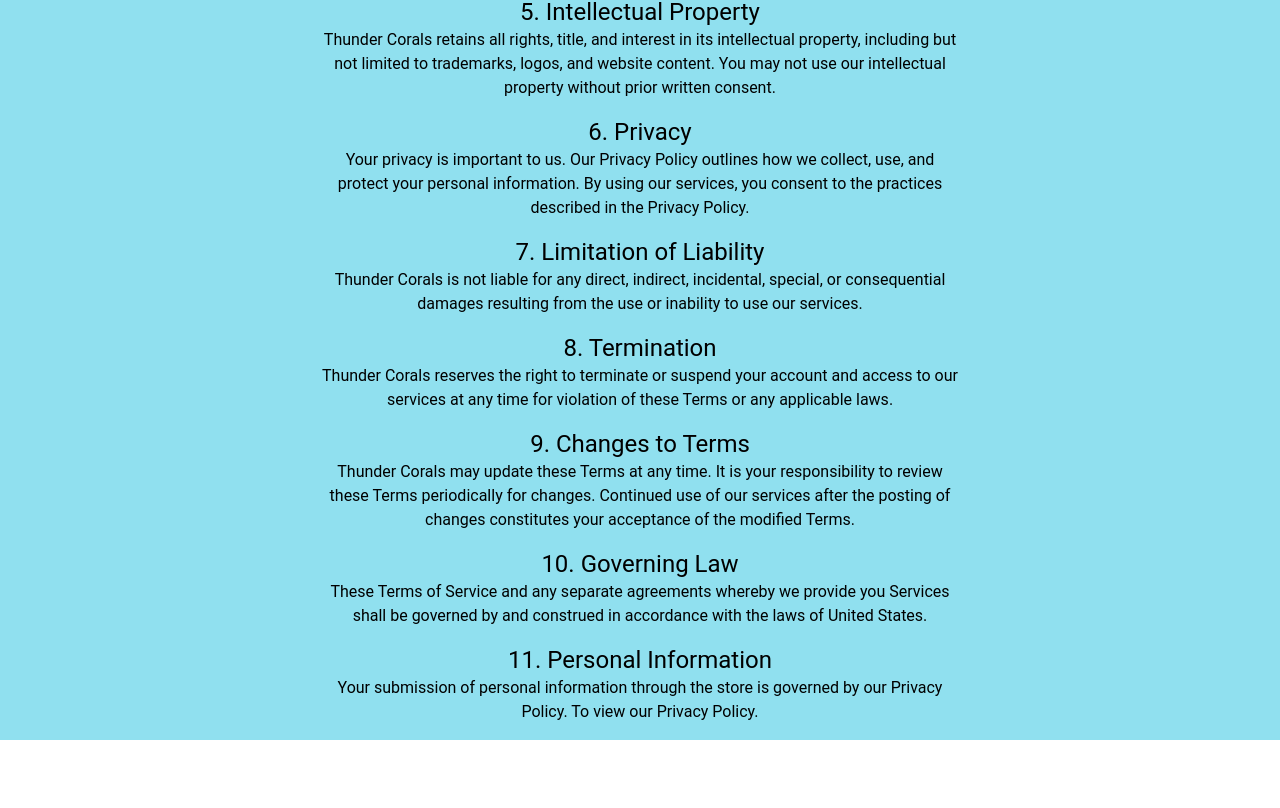
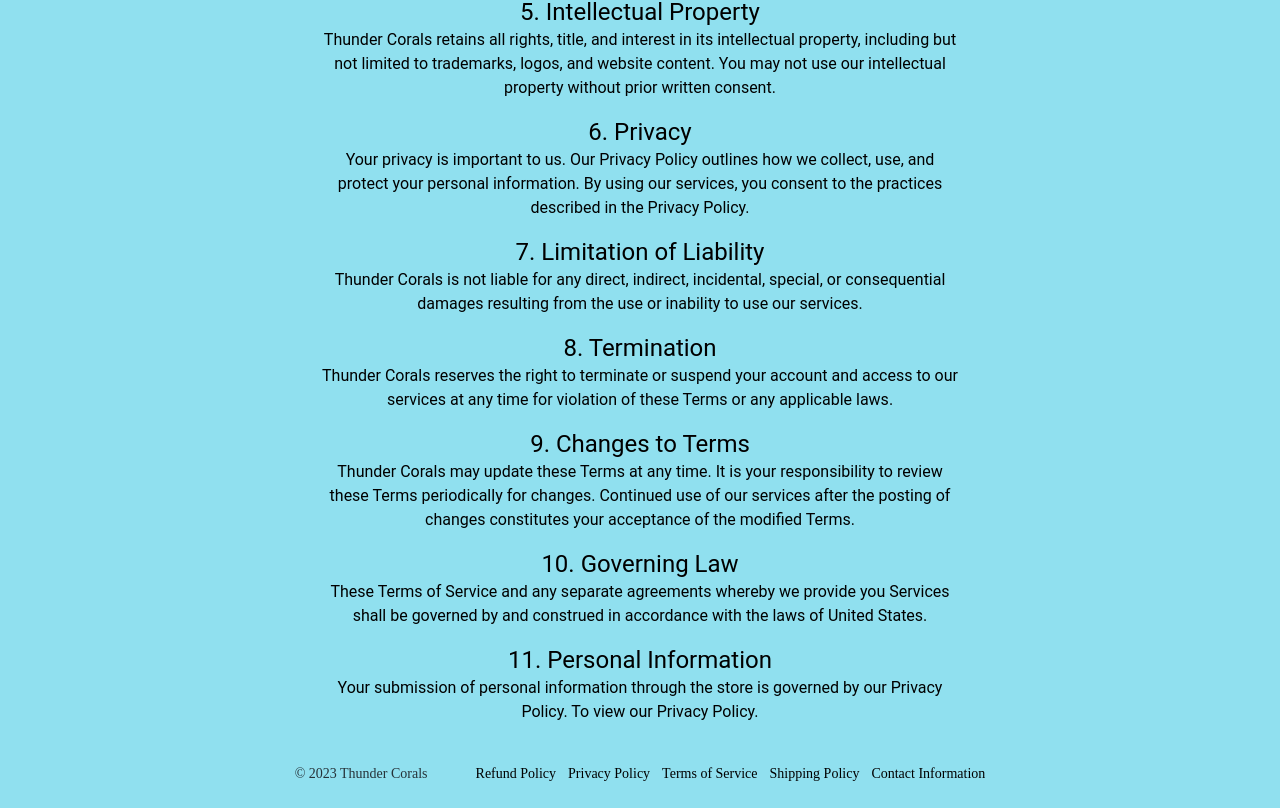
Before and after one commit to JREccleston/Coral-reef-store, a React (Create React App) app: page /TermsOfService in a window 1280 px wide. Shown: the part 988-1796 px from the top of the page. Before the commit the page ends 1728 px from the top, so only its background shows below. Built offline with nearby package versions, Linux system fonts and the light colour scheme; what tailwindcss-animated would draw is missing.

Commit message:
added footer to terms page

```diff
--- a/src/Pages/TermsOfService.jsx
+++ b/src/Pages/TermsOfService.jsx
@@ -1,4 +1,5 @@
 import React from 'react'
+import { SimpleFooter } from '../componets/Footer'
 
 function TermsOfService() {
     return (
@@ -42,6 +43,9 @@
                 <h2 className='text-2xl'>11. Personal Information</h2>
                 <p className='w-1/2 pb-4 mx-auto'>Your submission of personal information through the store is governed by our Privacy Policy. To view our Privacy Policy.</p>
             </div>
+            <div>
+                <SimpleFooter />
+            </div>
         </div>
     )
 }
```
